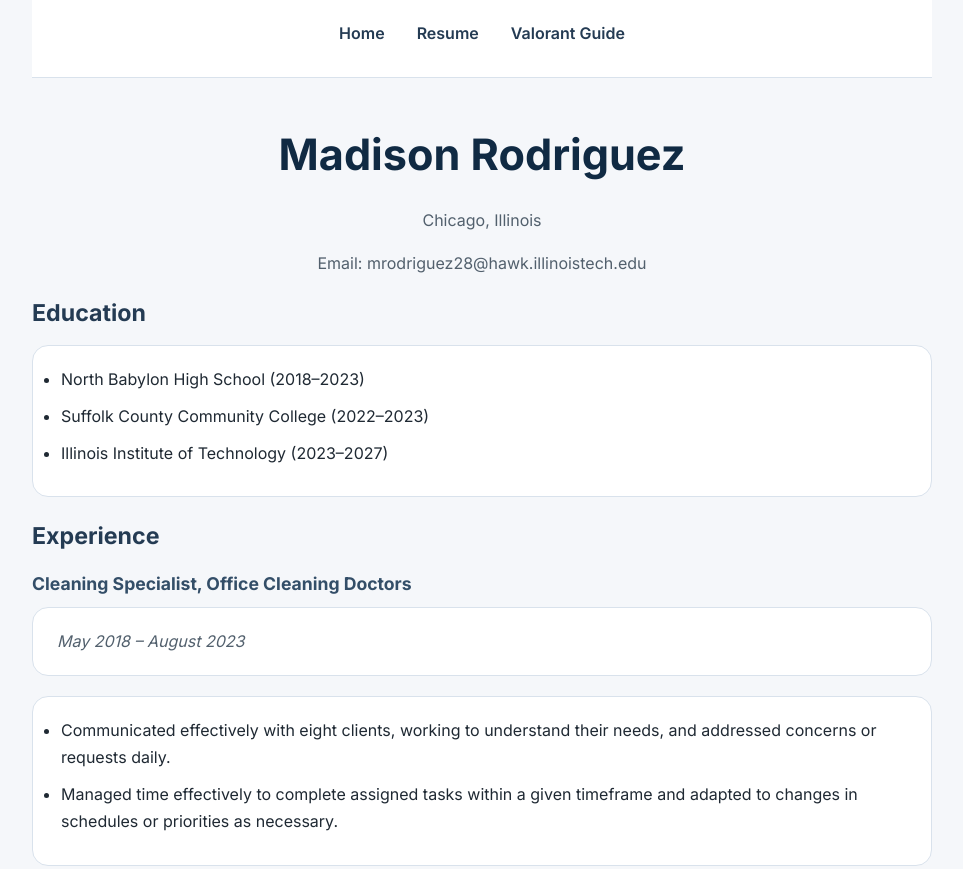
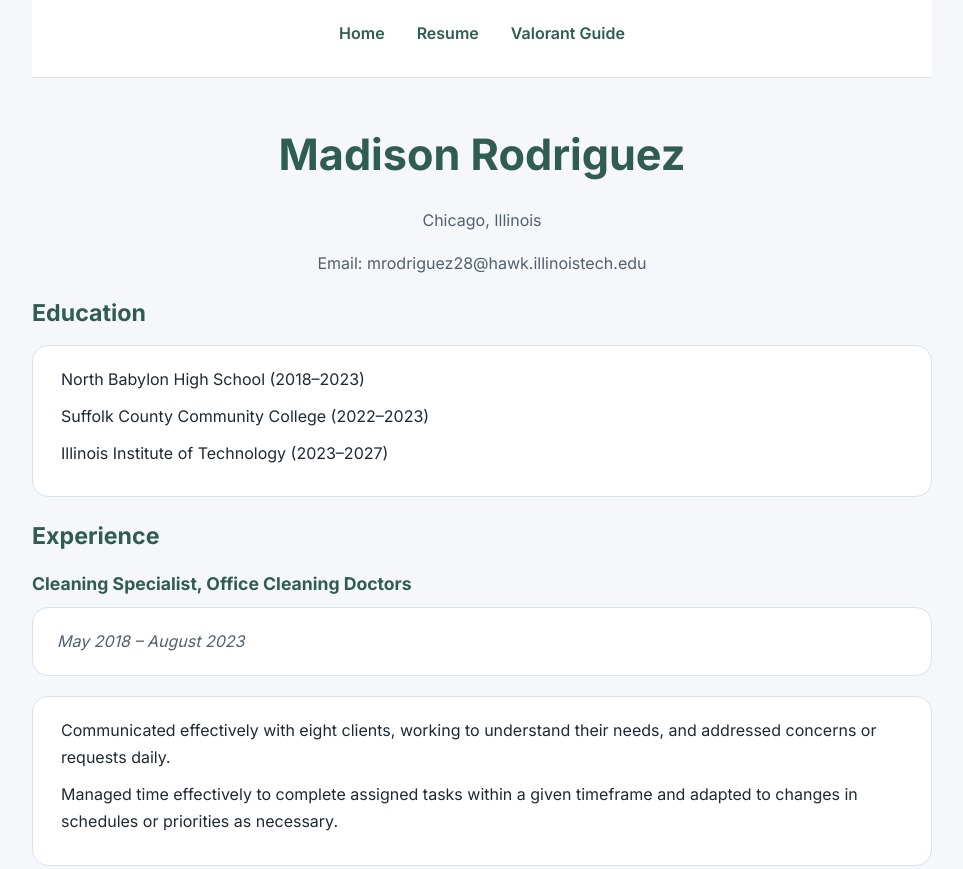
Before and after one commit to mrodriguez28/webdev_project_2, a plain HTML site: page resume.html in a window 1280 px wide. Shown: the top 869 px of the page, without its empty margins (158-1121 px from the left). Drawn offline with Linux system fonts and the light colour scheme.

Commit message:
Update styles.css

```diff
--- a/css/styles.css
+++ b/css/styles.css
@@ -25,30 +25,30 @@ body > ul:first-of-type {
 }
 
 body > ul:first-of-type a {
-  color: #243b53;
+  color: #2f5d50;
   font-weight: 600;
   text-decoration: none;
 }
 
 body > ul:first-of-type a:hover {
-  color: #486581;
+  color: #4d7f72;
 }
 
 h1 {
-  color: #102a43;
+  color: #2f5d50;
   font-size: 2.7rem;
   text-align: center;
   margin-bottom: 1rem;
 }
 
 h2 {
-  color: #243b53;
+  color: #2f5d50;
   font-size: 1.45rem;
   margin-bottom: 0.75rem;
 }
 
 h3 {
-  color: #334e68;
+  color: #2f5d50;
   font-size: 1.1rem;
   margin-bottom: 0.5rem;
 }
@@ -95,7 +95,7 @@ figcaption {
 .home-page ul:not(:first-of-type),
 .resume-page ul:not(:first-of-type),
 .valorant-page ul:not(:first-of-type) {
-  list-style: disc;
+  list-style: none;
   background-color: #ffffff;
   border: 0.08rem solid #d9e2ec;
   border-radius: 1rem;
```
